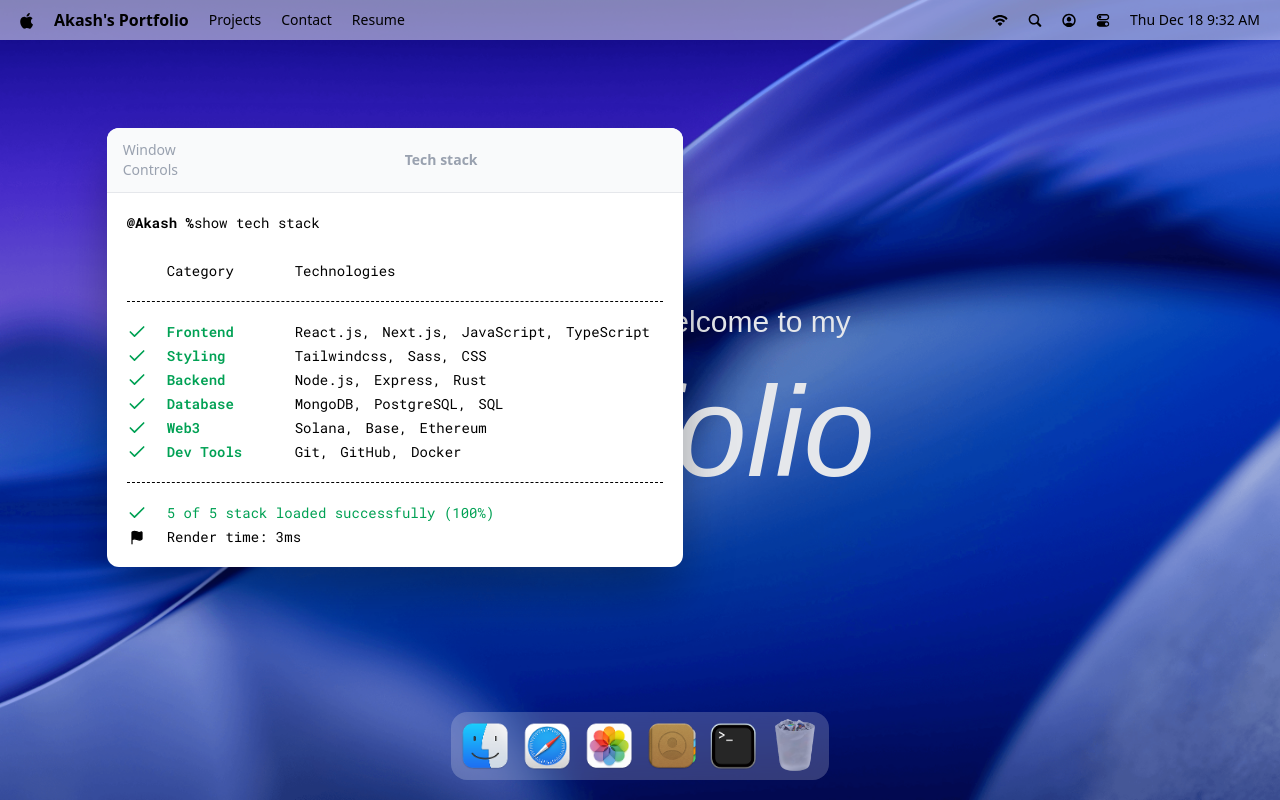
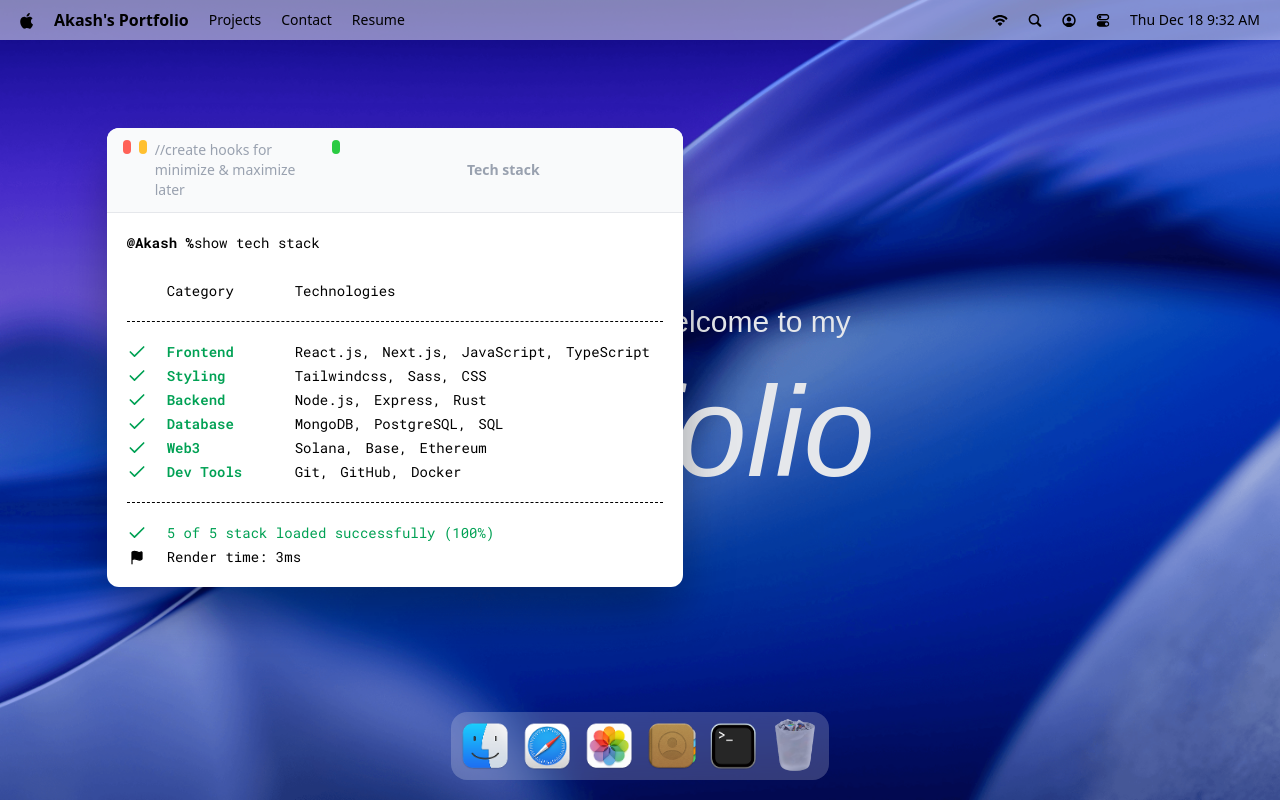
Before and after one commit to AkashJana18/macfolio, a React (Vite) app: page / in a window 1280 px wide. Both pictures are taken after a click on the button 733 px from the left and 746 px from the top of the page. Built offline with nearby package versions, Linux system fonts and the light colour scheme; a web font is replaced by a local one.

Commit message:
feat: Window control -> close button & complete UI

```diff
--- /dev/null
+++ b/src/components/WindowControls.jsx
@@ -0,0 +1,14 @@
+import useWindowStore from "#store/window";
+
+const WindowControls = ({ target }) => {
+  const { closeWindow } = useWindowStore();
+  return (
+    <div id="window-controls">
+      <div className="close" onClick={() => closeWindow(target)} />
+      <div className="minimize" /> //create hooks for minimize & maximize later
+      <div className="maximize" />
+    </div>
+  );
+};
+
+export default WindowControls;
--- a/src/windows/Terminal.jsx
+++ b/src/windows/Terminal.jsx
@@ -1,3 +1,4 @@
+import WindowControls from "#components/WindowControls";
 import { techStack } from "#constants";
 import WindowWrapper from "#hoc/WindowWrapper";
 import { Check, Flag } from "lucide-react";
@@ -6,7 +7,7 @@ const Terminal = () => {
   return (
     <>
       <div id="window-header">
-        <p>Window Controls</p>
+        <WindowControls target="terminal" />
         <h2>Tech stack</h2>
       </div>
 
```
